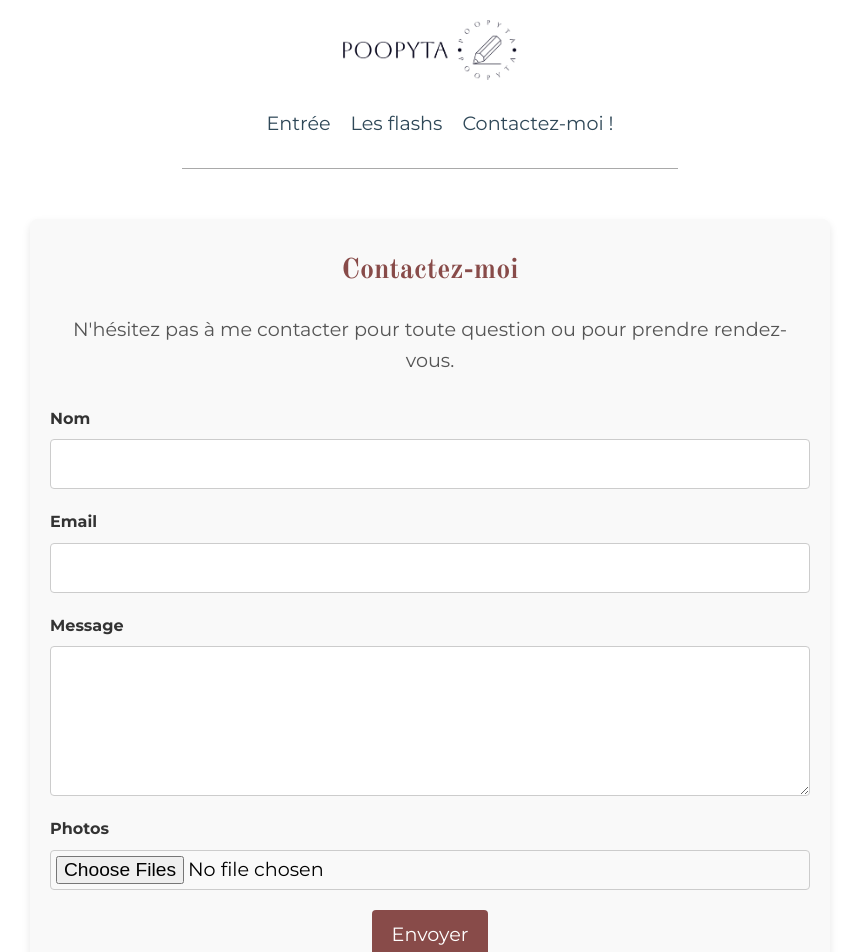
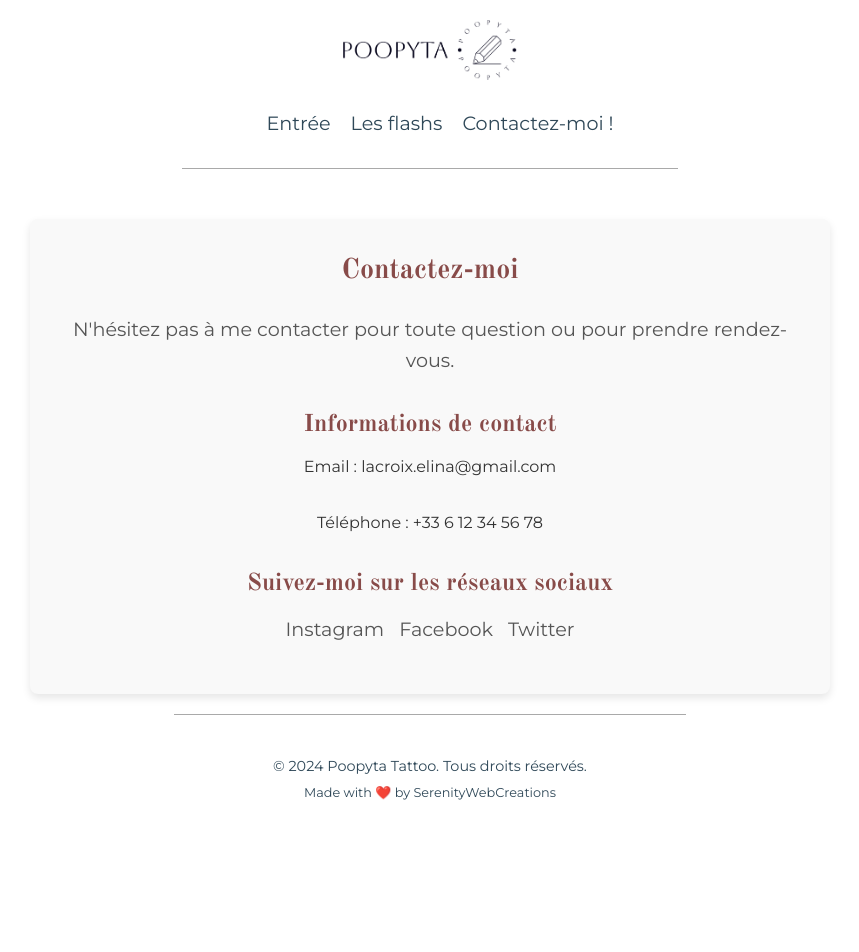
Before and after one commit to ClaireVannier/Poopyta, an Angular app: page /contact in a window 1280 px wide. Shown: the top 952 px of the page, without its empty margins (210-1069 px from the left). After the commit the page ends 824 px from the top, so only its background shows below. Built offline with nearby package versions, Linux system fonts and the light colour scheme.

Commit message:
finish commit

```diff
--- a/src/app/app.component.ts
+++ b/src/app/app.component.ts
@@ -11,7 +11,7 @@ import { ContactComponent } from './components/contact/contact.component';
     standalone: true,
     templateUrl: './app.component.html',
     styleUrl: './app.component.scss',
-    imports: [RouterOutlet, RouterLink, HeaderComponent, FooterComponent, HttpClientModule, FormsModule, ContactComponent]
+    imports: [RouterOutlet, RouterLink, HeaderComponent, FooterComponent, HttpClientModule, FormsModule]
 })
 export class AppComponent {
   title = 'Poopyta';
--- a/src/app/components/contact/contact.component.html
+++ b/src/app/components/contact/contact.component.html
@@ -1,32 +1,17 @@
 <div class="contact">
   <h2>Contactez-moi</h2>
   <p>N'hésitez pas à me contacter pour toute question ou pour prendre rendez-vous.</p>
-  <form (ngSubmit)="onSubmit(contactForm)" #contactForm="ngForm">
-    <div class="form-group">
-      <label for="name">Nom</label>
-      <input type="text" id="name" name="name" ngModel required>
-      <div *ngIf="contactForm.submitted && contactForm.controls['name']?.invalid">
-        <small class="error">Le nom est requis.</small>
-      </div>
-    </div>
-    <div class="form-group">
-      <label for="email">Email</label>
-      <input type="email" id="email" name="email" ngModel required email>
-      <div *ngIf="contactForm.submitted && contactForm.controls['email']?.invalid">
-        <small class="error">Veuillez entrer une adresse email valide.</small>
-      </div>
-    </div>
-    <div class="form-group">
-      <label for="message">Message</label>
-      <textarea id="message" name="message" ngModel required [minlength]="100"></textarea>
-      <div *ngIf="contactForm.submitted && contactForm.controls['message']?.errors?.['minlength']">
-        <small class="error">Le message doit contenir au moins 100 caractères.</small>
-      </div>
-    </div>
-    <div class="form-group">
-      <label for="photos">Photos</label>
-      <input type="file" id="photos" name="photos" (change)="onFileChange($event)" accept=".jpg,.jpeg" multiple>
-    </div>
-    <button type="submit">Envoyer</button>
-  </form>
+  <div class="contact-info">
+    <h3>Informations de contact</h3>
+    <p>Email : <a href="mailto:lacroix.elina@gmail.com">lacroix.elina&#64;gmail.com</a></p>
+    <p>Téléphone : <a href="tel:+33612345678">+33 6 12 34 56 78</a></p>
+  </div>
+  <div class="social-media">
+    <h3>Suivez-moi sur les réseaux sociaux</h3>
+    <ul>
+      <li><a href="https://www.instagram.com/votreprofil" target="_blank">Instagram</a></li>
+      <li><a href="https://www.facebook.com/votreprofil" target="_blank">Facebook</a></li>
+      <li><a href="https://twitter.com/votreprofil" target="_blank">Twitter</a></li>
+    </ul>
+  </div>
 </div>
--- a/src/app/components/contact/contact.component.scss
+++ b/src/app/components/contact/contact.component.scss
@@ -24,73 +24,45 @@
     margin-bottom: 30px;
   }
 
-  form {
-    display: flex;
-    flex-direction: column;
-    gap: 20px;
+  .contact-info, .social-media {
+    margin-bottom: 20px;
 
-    .form-group {
-      display: flex;
-      flex-direction: column;
+    h3 {
+      font-family: 'Old Standard TT', serif;
+      color: #884B49;
+      margin-bottom: 10px;
+      text-align: center;
+    }
 
-      label {
-        font-family: 'Montserrat', sans-serif;
-        margin-bottom: 8px;
-        font-weight: 700;
-        color: #333;
-      }
+    p, a {
+      font-family: 'Montserrat', sans-serif;
+      font-size: 1em;
+      color: #333;
+      text-decoration: none;
 
-      input,
-      textarea {
-        font-family: 'Montserrat', sans-serif;
-        padding: 12px;
-        border: 1px solid #ccc;
-        border-radius: 4px;
-        font-size: 1.2em;
-        transition: border-color 0.3s ease;
-
-        &:focus {
-          border-color: #884B49;
-          outline: none;
-        }
-      }
-
-      textarea {
-        min-height: 150px;
-        resize: vertical;
-      }
-
-      input[type="file"] {
-        padding: 5px;
-        font-family: 'Montserrat', sans-serif;
-      }
-
-      .error {
-        color: red;
-        font-size: 0.9em;
-        margin-top: 5px;
+      &:hover {
+        color: #884B49;
       }
     }
+  }
 
-    button {
-      padding: 12px 20px;
-      font-family: 'Montserrat', sans-serif;
-      font-size: 1.2em;
-      color: #fff;
-      background-color: #884B49;
-      border: none;
-      border-radius: 4px;
-      cursor: pointer;
-      transition: background-color 0.3s ease;
-      align-self: center;
+  .social-media ul {
+    list-style: none;
+    padding: 0;
+    display: flex;
+    justify-content: center;
+    gap: 15px;
 
-      &:disabled {
-        background-color: #ccc;
-        cursor: not-allowed;
-      }
+    li {
+      display: inline;
 
-      &:hover:not(:disabled) {
-        background-color: #b33;
+      a {
+        font-size: 1.2em;
+        color: #555;
+
+        &:hover {
+          color: #884B49;
+        }
       }
     }
   }
--- a/src/app/components/contact/contact.component.ts
+++ b/src/app/components/contact/contact.component.ts
@@ -1,34 +1,11 @@
-import { CommonModule } from '@angular/common';
 import { Component } from '@angular/core';
-import { FormsModule, NgForm } from '@angular/forms';
 
 @Component({
   selector: 'app-contact',
   standalone: true,
+  imports: [],
   templateUrl: './contact.component.html',
-  styleUrls: ['./contact.component.scss'],
-  imports: [FormsModule, CommonModule]
+  styleUrls: ['./contact.component.scss']
 })
 export class ContactComponent {
-  selectedFiles: File[] = [];
-
-  constructor() {}
-
-  onFileChange(event: any) {
-    if (event.target.files && event.target.files.length) {
-      this.selectedFiles = Array.from(event.target.files);
-    }
-  }
-
-  onSubmit(contactForm: NgForm) {
-    if (contactForm.valid) {
-      // Here you can handle the form submission.
-      // For now, we'll just log the form values and files to the console.
-      console.log('Form values:', contactForm.value);
-      console.log('Selected files:', this.selectedFiles);
-      alert('Form submitted successfully!');
-      contactForm.reset();
-      this.selectedFiles = [];
-    }
-  }
 }
```
